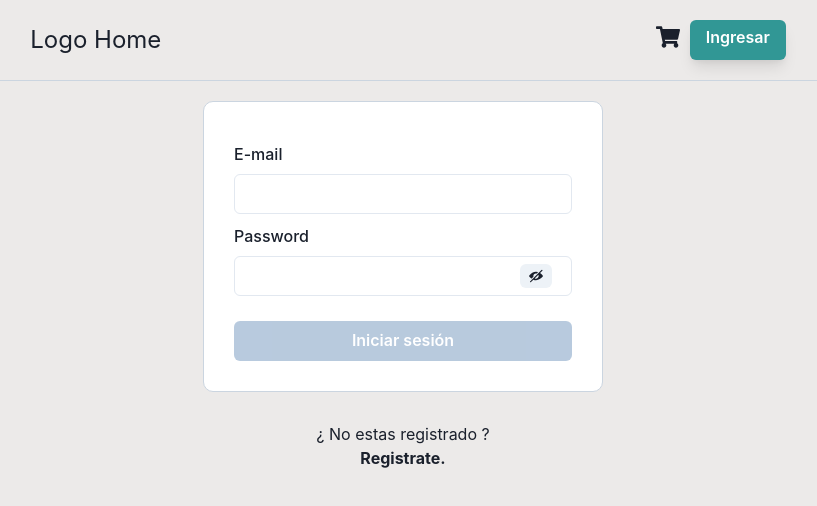
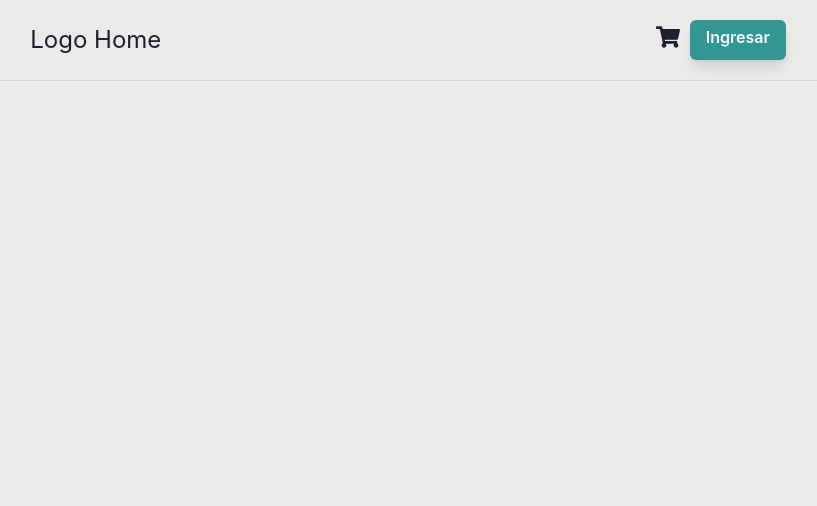
Before and after one commit to SebastianChaca/nucbar-react, a React (Create React App) app: page / in a window 1280 px wide. Shown: the top 506 px of the page, without its empty margins (237-1054 px from the left). Built offline with nearby package versions, Linux system fonts and the light colour scheme.

Commit message:
login with redux and route validation

```diff
--- a/src/Components/Login/Login.jsx
+++ b/src/Components/Login/Login.jsx
@@ -24,11 +24,12 @@ export const Login = () => {
   const {
     inputs: { email, password, name },
   } = formState;
-  console.log(email);
+
   const handlePasswordVisibility = () => {
     setShowPassword(!showPassword);
   };
   const { response, error, loading, fetchData } = useFetch();
+
   const dispatch = useDispatch();
 
   const handleFormMode = () => {
@@ -39,23 +40,23 @@ export const Login = () => {
     }
     setLoginMode(!loginMode);
   };
+
   const handleSubmit = async e => {
     e.preventDefault();
     if (loginMode) {
       fetchData('post', `${url}/auth/local`, {
         identifier: email.value,
         password: password.value,
+      }).then(r => {
+        dispatch(setCurrentUser(r.data));
       });
-      if (response) {
-        console.log('im in');
-        console.log(response);
-        dispatch(setCurrentUser(response.data));
-      }
     } else {
       fetchData('post', `${url}/auth/local/register`, {
         username: name.value,
         email: email.value,
         password: password.value,
+      }).then(r => {
+        dispatch(setCurrentUser(r.data));
       });
     }
   };
--- a/src/Components/Shared/SharedComponents.jsx
+++ b/src/Components/Shared/SharedComponents.jsx
@@ -45,7 +45,7 @@ export const TextHoverDrawer = ({ children, link, onClose }) => {
 export const LogBtn = ({ display }) => {
   return (
     <Button colorScheme="teal" boxShadow="lg" pb="4px" display={display}>
-      Ingresar
+      <Link to="/login">Ingresar</Link>
     </Button>
   );
 };
--- a/src/Hooks/useFetch.jsx
+++ b/src/Hooks/useFetch.jsx
@@ -12,6 +12,7 @@ const useFetch = () => {
       const response = await axios({ method, url, data });
 
       setResponse(response);
+      return response;
     } catch (error) {
       setError(error.message);
     } finally {
--- a/src/Routes/Public/Public.jsx
+++ b/src/Routes/Public/Public.jsx
@@ -1,12 +1,13 @@
 import React from 'react';
 import { Route, Switch, Redirect } from 'react-router-dom';
 import { Login } from '../../Components/Login/Login';
-import NavBar from '../../Components/Ui/Navbar/Navbar';
+import { useSelector } from 'react-redux';
 export const Public = () => {
+  const currentUser = useSelector(state => state.user.currentUser);
   return (
     <Switch>
-      <Route path="/">
-        <Login />
+      <Route path="/login">
+        {currentUser ? <Redirect to="/" /> : <Login />}
       </Route>
     </Switch>
   );
```
